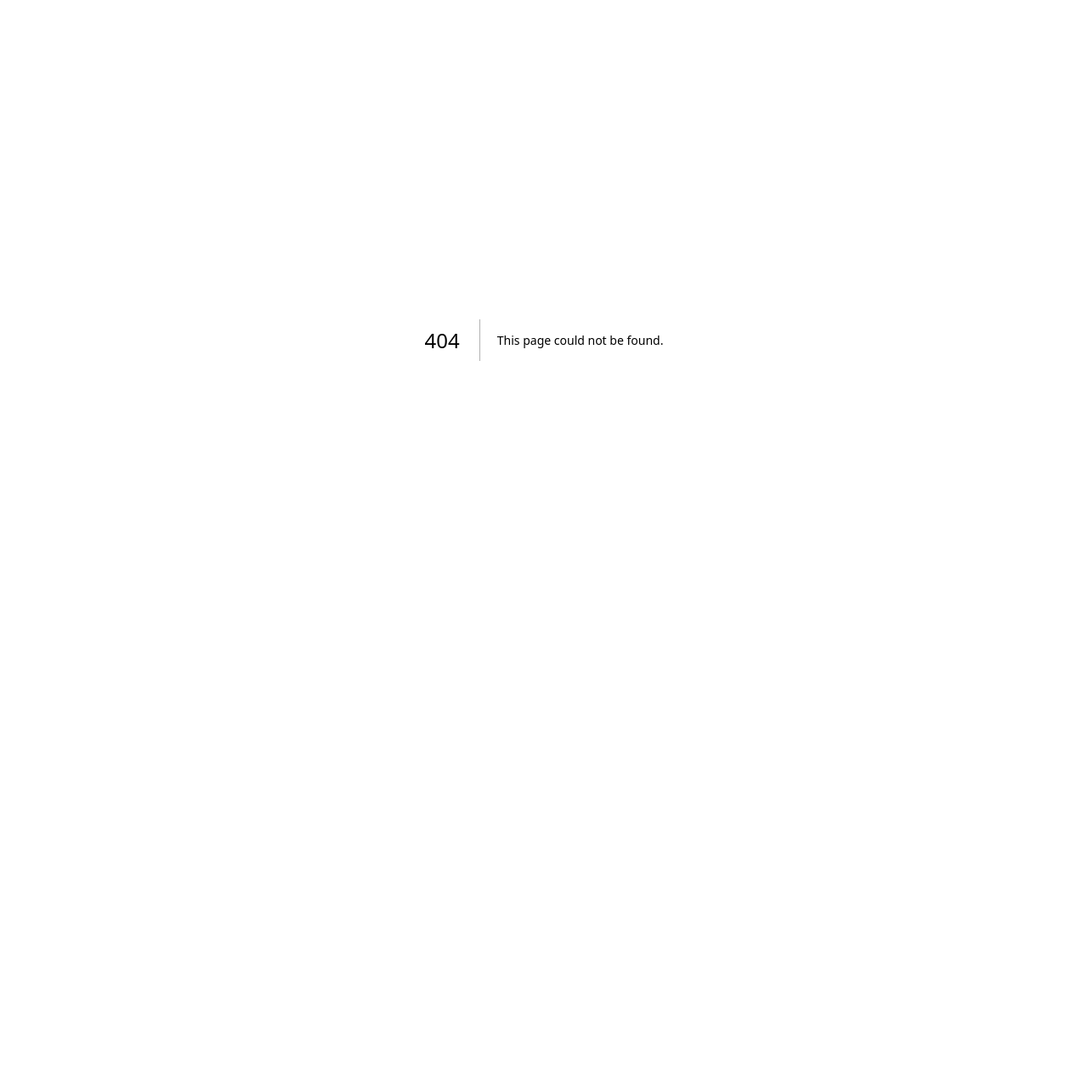
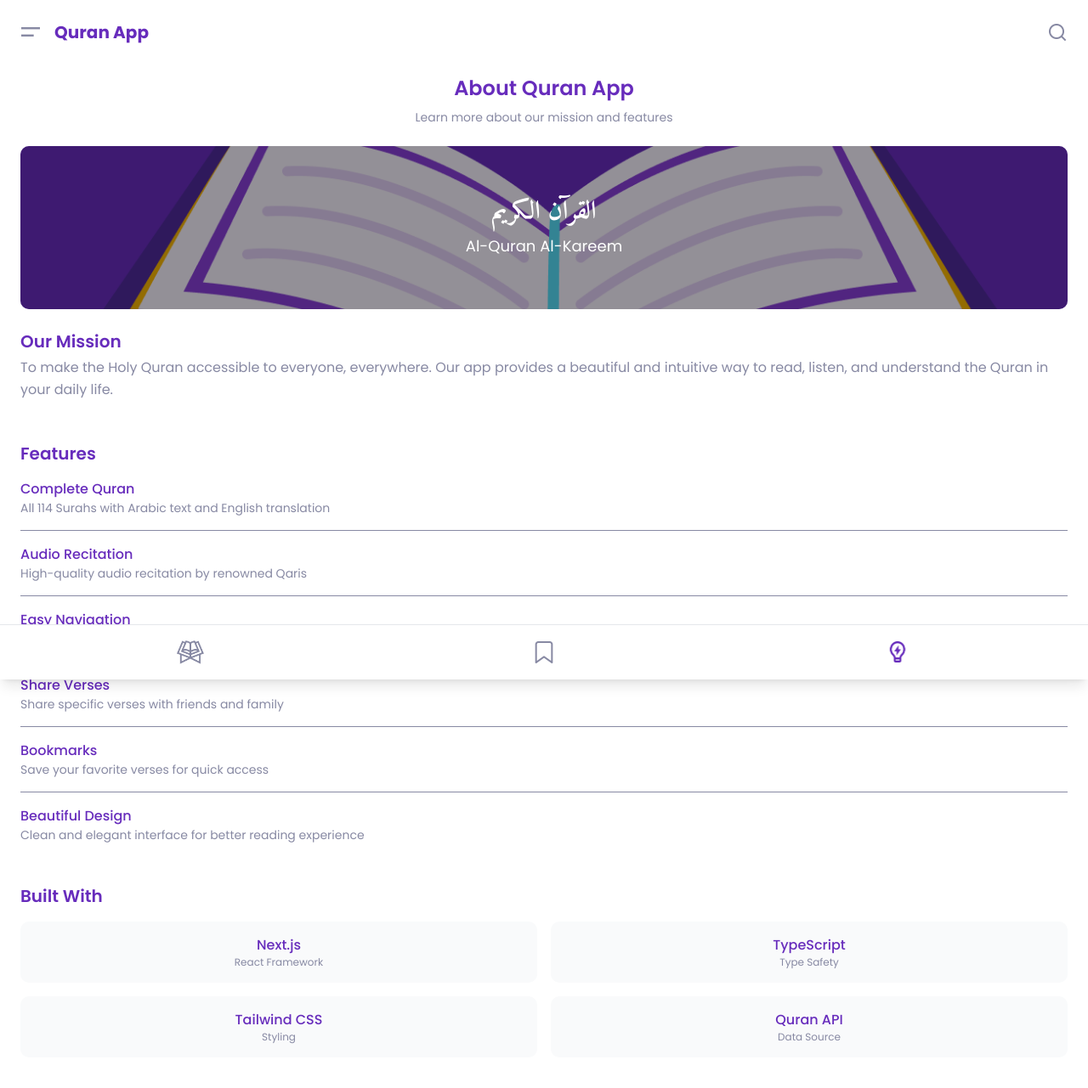
Before and after one commit to Alfian57/Quran, a Next.js app: page /about in a window 1280 px wide. Before the commit this address had no page. Shown: the top 1281 px of the page at 85% size. Before the commit the page ends 800 px from the top, so only its background shows below. Built offline with nearby package versions, Linux system fonts and the light colour scheme.

Commit message:
feat: about us page

```diff
--- /dev/null
+++ b/app/(app)/about/page.tsx
@@ -0,0 +1,159 @@
+import Image from "next/image";
+import { Amiri } from "next/font/google";
+
+const amiri = Amiri({
+  subsets: ["latin"],
+  weight: ["400", "700"],
+});
+
+const AboutPage = async () => {
+  return (
+    <div className="px-6 pt-6 pb-24">
+      {/* Header Section */}
+      <div className="mb-6 text-center">
+        <h1 className="text-primary mb-2 text-2xl font-semibold">
+          About Quran App
+        </h1>
+        <p className="text-secondary text-sm">
+          Learn more about our mission and features
+        </p>
+      </div>
+
+      {/* Hero Image */}
+      <div className="relative mb-6">
+        <Image
+          src={"/splash-screen.png"}
+          alt="Quran App"
+          width={800}
+          height={300}
+          className="h-48 w-full rounded-[10px] object-cover"
+        />
+        <div className="absolute inset-0 flex items-center justify-center rounded-[10px] bg-black/40">
+          <div className="text-center text-white">
+            <h2 className={`${amiri.className} text-3xl font-bold`}>
+              القرآن الكريم
+            </h2>
+            <p className="mt-2 text-lg">Al-Quran Al-Kareem</p>
+          </div>
+        </div>
+      </div>
+
+      {/* Mission Section */}
+      <div className="mb-8">
+        <h3 className="text-primary mb-1 text-xl font-semibold">Our Mission</h3>
+        <div className="bg-purple/5 rounded-[10px] pb-4">
+          <p className="text-secondary leading-relaxed">
+            To make the Holy Quran accessible to everyone, everywhere. Our app
+            provides a beautiful and intuitive way to read, listen, and
+            understand the Quran in your daily life.
+          </p>
+        </div>
+      </div>
+
+      {/* Features Section */}
+      <div className="mb-8">
+        <h3 className="text-primary mb-4 text-xl font-semibold">Features</h3>
+        <div className="space-y-4">
+          {[
+            {
+              title: "Complete Quran",
+              description:
+                "All 114 Surahs with Arabic text and English translation",
+            },
+            {
+              title: "Audio Recitation",
+              description: "High-quality audio recitation by renowned Qaris",
+            },
+            {
+              title: "Easy Navigation",
+              description: "Browse by Surah or Juz for convenient reading",
+            },
+            {
+              title: "Share Verses",
+              description: "Share specific verses with friends and family",
+            },
+            {
+              title: "Bookmarks",
+              description: "Save your favorite verses for quick access",
+            },
+            {
+              title: "Beautiful Design",
+              description:
+                "Clean and elegant interface for better reading experience",
+            },
+          ].map((feature, index) => (
+            <div
+              key={index}
+              className="border-secondary flex items-start gap-4 border-b pb-4 last:border-b-0"
+            >
+              <div>
+                <h4 className="text-primary font-medium">{feature.title}</h4>
+                <p className="text-secondary text-sm">{feature.description}</p>
+              </div>
+            </div>
+          ))}
+        </div>
+      </div>
+
+      {/* Technology Section */}
+      <div className="mb-8">
+        <h3 className="text-primary mb-4 text-xl font-semibold">Built With</h3>
+        <div className="grid grid-cols-2 gap-4">
+          {[
+            { name: "Next.js", description: "React Framework" },
+            { name: "TypeScript", description: "Type Safety" },
+            { name: "Tailwind CSS", description: "Styling" },
+            { name: "Quran API", description: "Data Source" },
+          ].map((tech, index) => (
+            <div
+              key={index}
+              className="rounded-[10px] bg-gray-50 p-4 text-center"
+            >
+              <h4 className="text-primary font-medium">{tech.name}</h4>
+              <p className="text-secondary text-xs">{tech.description}</p>
+            </div>
+          ))}
+        </div>
+      </div>
+
+      {/* Acknowledgments */}
+      <div className="mb-8">
+        <h3 className="text-primary mb-1 text-xl font-semibold">
+          Acknowledgments
+        </h3>
+        <div className="bg-purple/5 rounded-[10px] pb-4">
+          <p className="text-secondary text-sm leading-relaxed">
+            We are grateful to the Islamic scholars and organizations who have
+            made the Quran translations and recitations freely available.
+            Special thanks to the Quran API providers and the open-source
+            community.
+          </p>
+        </div>
+      </div>
+
+      {/* Contact Section */}
+      <div className="text-center">
+        <h3 className="text-primary mb-4 text-xl font-semibold">
+          Get in Touch
+        </h3>
+        <div className="space-y-2">
+          <p className="text-secondary text-sm">
+            Have feedback or suggestions? We&apos;d love to hear from you.
+          </p>
+          <div className="flex justify-center gap-4">
+            <span className="text-primary text-sm font-medium">
+              alfiangading@quranapp.com
+            </span>
+          </div>
+        </div>
+      </div>
+
+      {/* Version Info */}
+      <div className="mt-8 text-center">
+        <p className="text-secondary text-xs">Version 1.0.0 • Built with ❤️</p>
+      </div>
+    </div>
+  );
+};
+
+export default AboutPage;
--- a/components/shared/header.tsx
+++ b/components/shared/header.tsx
@@ -26,12 +26,6 @@ const Header = () => {
     },
     [searchParams],
   );
-
-  useEffect(() => {
-    setSearch("");
-    setDebouncedSearch("");
-    setIsShowSearch(false);
-  }, [pathname]);
 
   useEffect(() => {
     const handler = setTimeout(() => {
```
